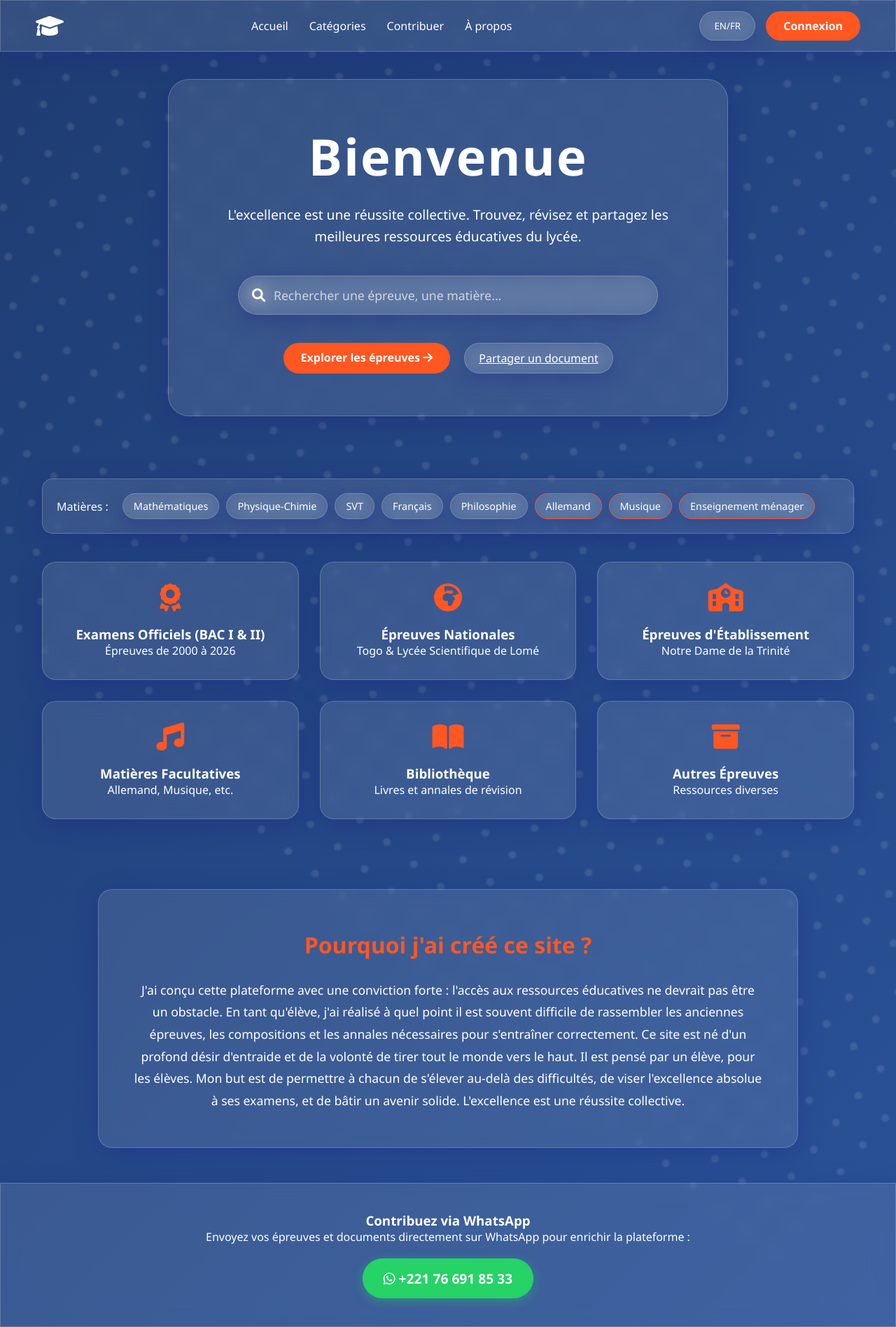
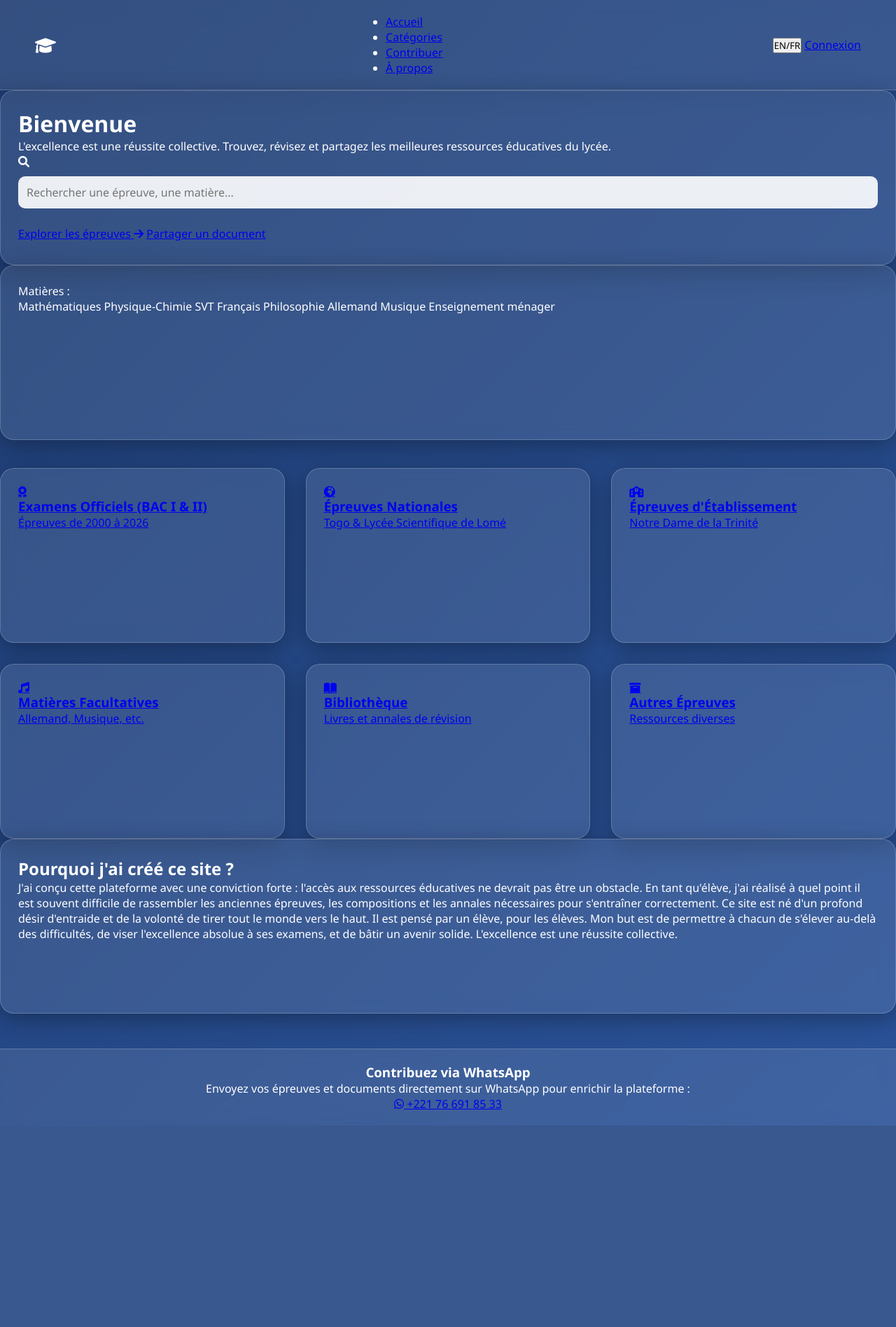
Before and after one commit to denissekamana91-bit/Projet, a Flask app: page / in a window 1280 px wide. Shown: the whole page at 70% size. After the commit the page ends 1609 px from the top, so only its background shows below. Run offline with Flask 3, Linux system fonts and the light colour scheme.

Commit message:
Refactor CSS with glassmorphism and layout updates
Refactor CSS styles for improved layout and design consistency. Added glassmorphism effects and updated color schemes.

```diff
--- a/static/style.css
+++ b/static/style.css
@@ -1,13 +1,6 @@
-:root {
-    --primary-color: #ff5722;
-    /* Inspiré du bouton de l'image */
-    --glass-bg: rgba(255, 255, 255, 0.1);
-    --glass-border: rgba(255, 255, 255, 0.2);
-    --glass-shadow: 0 8px 32px 0 rgba(31, 38, 135, 0.37);
-    --text-light: #ffffff;
-    --text-dark: #333333;
-}
-
+/* =========================================
+   1. PARAMÈTRES GLOBAUX
+   ========================================= */
 * {
     margin: 0;
     padding: 0;
@@ -16,360 +9,156 @@
 }
 
 body {
+    /* Un beau dégradé pour mettre en valeur l'effet de verre */
     background: linear-gradient(135deg, #1e3c72 0%, #2a5298 100%);
-    color: var(--text-light);
+    color: white;
     min-height: 100vh;
-    overflow-x: hidden;
+    display: flex;
+    flex-direction: column;
 }
 
-.background-overlay {
-    position: fixed;
-    top: -50%;
-    left: -50%;
-    width: 200%;
-    height: 200%;
-    background: radial-gradient(circle, rgba(255, 255, 255, 0.1) 10%, transparent 20%);
-    background-size: 50px 50px;
-    z-index: -1;
-    animation: drift 60s linear infinite;
-}
-
-@keyframes drift {
-    100% {
-        transform: rotate(360deg);
-    }
-}
-
-/* Glassmorphism Utilities */
-.glass-nav,
-.glass-card,
-.glass-input,
-.glass-footer,
-.btn-glass,
-.tag {
-    background: var(--glass-bg);
-    backdrop-filter: blur(12px);
-    -webkit-backdrop-filter: blur(12px);
-    border: 1px solid var(--glass-border);
-    box-shadow: var(--glass-shadow);
+main {
+    flex: 1; /* Permet au contenu de pousser le footer tout en bas */
 }
 
 .container {
     max-width: 1200px;
     margin: 40px auto;
-    padding: 30px;
-    border-radius: 20px;
+    padding: 0 20px;
 }
 
-/* Navigation */
+/* =========================================
+   2. NAVIGATION ET FOOTER (Effet Verre)
+   ========================================= */
 .glass-nav {
     display: flex;
     justify-content: space-between;
     align-items: center;
-    padding: 15px 50px;
-    position: sticky;
-    top: 0;
-    z-index: 100;
+    padding: 20px 50px;
+    background: rgba(255, 255, 255, 0.1);
+    backdrop-filter: blur(15px);
+    -webkit-backdrop-filter: blur(15px);
+    border-bottom: 1px solid rgba(255, 255, 255, 0.2);
+    box-shadow: 0 4px 30px rgba(0, 0, 0, 0.1);
 }
 
-.logo i {
-    font-size: 2rem;
-    color: #fff;
+.glass-nav .logo {
+    font-size: 1.5rem;
+    font-weight: bold;
+    text-decoration: none;
+    color: white;
 }
 
-.nav-links {
-    display: flex;
-    list-style: none;
-    gap: 30px;
+.glass-footer {
+    text-align: center;
+    padding: 20px;
+    margin-top: 50px;
+    background: rgba(255, 255, 255, 0.1);
+    backdrop-filter: blur(10px);
+    border-top: 1px solid rgba(255, 255, 255, 0.2);
 }
 
-.nav-links a {
-    color: #fff;
-    text-decoration: none;
-    font-weight: 500;
-    transition: 0.3s;
-}
-
-.nav-links a:hover {
-    color: var(--primary-color);
-}
-
-.nav-actions {
-    display: flex;
-    gap: 15px;
-}
-
-/* Buttons */
-.btn-solid {
-    background: var(--primary-color);
-    color: white;
-    padding: 10px 25px;
-    border: none;
-    border-radius: 25px;
-    text-decoration: none;
-    font-weight: bold;
-    cursor: pointer;
-    transition: transform 0.3s, box-shadow 0.3s;
-}
-
-.btn-solid:hover {
-    transform: translateY(-2px);
-    box-shadow: 0 5px 15px rgba(255, 87, 34, 0.4);
-}
-
-.btn-glass {
-    color: white;
-    padding: 10px 20px;
-    border-radius: 25px;
-    cursor: pointer;
-    transition: 0.3s;
-}
-
-.btn-glass:hover {
-    background: rgba(255, 255, 255, 0.2);
-}
-
-.large-btn {
-    padding: 15px 40px;
-    font-size: 1.2rem;
-}
-
-.btn-solid denis{
-    margin-right:0px;
-    margin-left:auto;
-    display:block;
-}
-
-/* Hero Section */
-.hero-section {
-    display: flex;
-    justify-content: center;
-    align-items: center;
-    min-height: 70vh;
-    padding: 20px;
-}
-
-.hero-content {
-    text-align: center;
-    padding: 60px 40px;
-    border-radius: 30px;
-    max-width: 800px;
-    animation: fadeIn 1s ease-out;
-}
-
-.welcome-title {
-    font-size: 4.5rem;
-    margin-bottom: 20px;
-    font-weight: 800;
-    letter-spacing: 2px;
-}
-
-.hero-subtitle {
-    font-size: 1.2rem;
-    margin-bottom: 40px;
-    line-height: 1.6;
-}
-
-.search-container {
-    position: relative;
-    max-width: 600px;
-    margin: 0 auto 40px;
-}
-
-.search-container i {
-    position: absolute;
-    left: 20px;
-    top: 50%;
-    transform: translateY(-50%);
-    font-size: 1.2rem;
-}
-
-.glass-input {
-    width: 100%;
-    padding: 15px 20px 15px 50px;
-    border-radius: 30px;
-    color: white;
-    font-size: 1.1rem;
-    outline: none;
-}
-
-.glass-input::placeholder {
-    color: rgba(255, 255, 255, 0.7);
-}
-
-.glass-input option {
-    color: #000;
-}
-
-.hero-buttons {
-    display: flex;
-    justify-content: center;
-    gap: 20px;
-}
-
-/* Categories & Grid */
-.categories-section {
-    padding: 50px 20px;
-    max-width: 1200px;
-    margin: 0 auto;
-}
-
-.filters {
-    padding: 20px;
-    border-radius: 15px;
-    margin-bottom: 40px;
-    display: flex;
-    align-items: center;
-    gap: 20px;
-    flex-wrap: wrap;
-}
-
-.tags {
-    display: flex;
-    gap: 10px;
-    flex-wrap: wrap;
-}
-
-.tag {
-    padding: 8px 15px;
-    border-radius: 20px;
-    font-size: 0.9rem;
-    cursor: pointer;
-    transition: 0.3s;
-}
-
-.tag:hover {
-    background: var(--primary-color);
-}
-
-.tag-optional {
-    border-color: var(--primary-color);
-}
-
+/* =========================================
+   3. GRILLE DE MISE EN PAGE (Cartes)
+   ========================================= */
 .grid-container {
     display: grid;
     grid-template-columns: repeat(auto-fit, minmax(300px, 1fr));
     gap: 30px;
+    margin-top: 40px;
 }
 
-.category-card {
-    padding: 30px;
+/* =========================================
+   4. LES CARTES (Le cœur du problème corrigé)
+   ========================================= */
+.glass-card, .card {
+    display: flex;
+    flex-direction: column;
+    background: rgba(255, 255, 255, 0.1);
+    backdrop-filter: blur(12px);
+    -webkit-backdrop-filter: blur(12px);
+    border: 1px solid rgba(255, 255, 255, 0.2);
     border-radius: 20px;
-    text-align: center;
-    text-decoration: none;
-    color: white;
-    transition: transform 0.3s, background 0.3s;
+    padding: 25px;
+    box-shadow: 0 8px 32px 0 rgba(0, 0, 0, 0.3);
+    min-height: 250px;
+    transition: transform 0.3s ease, box-shadow 0.3s ease;
 }
 
-.category-card i {
-    font-size: 2.5rem;
-    margin-bottom: 20px;
-    color: var(--primary-color);
+.glass-card:hover, .card:hover {
+    transform: translateY(-5px);
+    box-shadow: 0 12px 40px 0 rgba(0, 0, 0, 0.4);
 }
 
-.category-card:hover {
-    transform: translateY(-10px);
-    background: rgba(255, 255, 255, 0.15);
+.card h2, .card h3 {
+    margin-bottom: 15px;
+    font-size: 1.4rem;
+    color: #ffffff;
 }
 
-/* About Section */
-.about-section {
-    max-width: 1000px;
-    margin: 50px auto;
-    padding: 50px;
-    border-radius: 20px;
-    text-align: center;
-    line-height: 1.8;
-    font-size: 1.1rem;
+.card p {
+    margin-bottom: 20px;
+    color: #d1d1d1;
+    line-height: 1.5;
+    flex-grow: 1; /* ASTUCE PRO : Force le texte à prendre l'espace vide pour pousser le bouton en bas */
 }
 
-.about-section h2 {
-    margin-bottom: 20px;
-    color: var(--primary-color);
-    font-size: 2rem;
+/* =========================================
+   5. LES BOUTONS
+   ========================================= */
+.btn, .btn-consulter, #langToggle {
+    display: inline-block;
+    padding: 12px 24px;
+    background: rgba(255, 255, 255, 0.15);
+    color: white;
+    text-decoration: none;
+    border-radius: 10px;
+    font-weight: 600;
+    text-align: center;
+    border: 1px solid rgba(255, 255, 255, 0.3);
+    cursor: pointer;
+    transition: all 0.3s ease;
+    margin-top: auto; /* S'assure que le bouton reste collé en bas de la carte */
 }
 
-/* Upload Zone */
-.drag-drop-zone {
-    border: 2px dashed rgba(255, 255, 255, 0.5);
-    border-radius: 20px;
-    padding: 50px;
-    text-align: center;
-    margin: 30px 0;
-    transition: 0.3s;
+.btn:hover, .btn-consulter:hover, #langToggle:hover {
+    background: rgba(255, 255, 255, 0.3);
+    border-color: rgba(255, 255, 255, 0.6);
+    transform: scale(1.02);
 }
 
-.drag-drop-zone.dragover {
-    background: rgba(255, 255, 255, 0.2);
-    border-color: var(--primary-color);
+/* =========================================
+   6. ZONE DE DÉPÔT (Upload) ET FORMULAIRES
+   ========================================= */
+.drop-zone {
+    border: 2px dashed rgba(255, 255, 255, 0.6);
+    border-radius: 20px;
+    padding: 60px 20px;
+    text-align: center;
+    background: rgba(255, 255, 255, 0.05);
+    cursor: pointer;
+    transition: all 0.3s ease;
+    margin-bottom: 20px;
 }
 
-.drag-drop-zone i {
-    margin-bottom: 20px;
-    color: var(--primary-color);
+.drop-zone:hover {
+    background: rgba(255, 255, 255, 0.15);
+    border-color: #ffffff;
 }
 
-.upload-form {
-    display: flex;
-    flex-direction: column;
-    gap: 20px;
+input[type="text"], select, input[type="file"] {
+    width: 100%;
+    padding: 12px;
+    margin: 10px 0 25px;
+    border-radius: 10px;
+    border: none;
+    background: rgba(255, 255, 255, 0.9);
+    color: #333;
+    font-size: 1rem;
 }
 
-/* Footer */
-.glass-footer {
-    margin-top: 50px;
-    padding: 40px 20px;
-    text-align: center;
+label {
+    font-weight: bold;
+    margin-bottom: 5px;
+    display: block;
 }
-
-.whatsapp-btn {
-    display: inline-block;
-    margin-top: 20px;
-    background: #25D366;
-    color: white;
-    padding: 15px 30px;
-    border-radius: 30px;
-    text-decoration: none;
-    font-weight: bold;
-    font-size: 1.2rem;
-    transition: 0.3s;
-    box-shadow: 0 4px 15px rgba(37, 211, 102, 0.4);
-}
-
-.whatsapp-btn:hover {
-    transform: scale(1.05);
-}
-
-/* Responsive */
-@media (max-width: 768px) {
-    .glass-nav {
-        flex-direction: column;
-        padding: 20px;
-        gap: 20px;
-    }
-
-    .nav-links {
-        flex-wrap: wrap;
-        justify-content: center;
-    }
-
-    .welcome-title {
-        font-size: 3rem;
-    }
-
-    .hero-buttons {
-        flex-direction: column;
-    }
-}
-
-@keyframes fadeIn {
-    from {
-        opacity: 0;
-        transform: translateY(20px);
-    }
-
-    to {
-        opacity: 1;
-        transform: translateY(0);
-    }
-}
```
